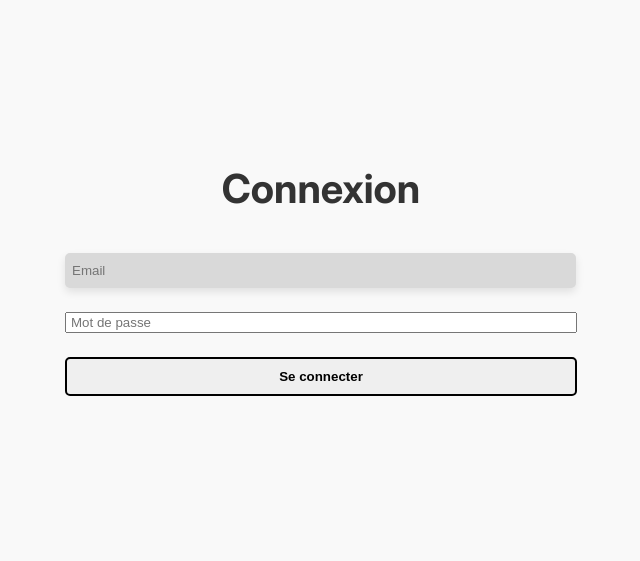
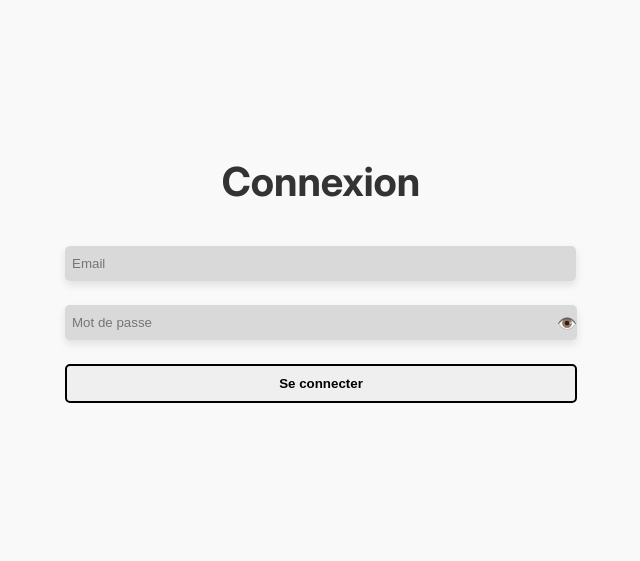
Before and after one commit to ffillouxdev/BUT2-TP-Blog, a PHP site: page /but2-tp-blog/auth.php in a window 1280 px wide. Shown: the top 561 px of the page, without its empty margins (319-959 px from the left). Run offline with PHP 8.4, Linux system fonts and the light colour scheme.

Commit message:
Merge florianDev to Sacha

```diff
--- a/auth.php
+++ b/auth.php
@@ -7,15 +7,19 @@
     }
 ?>
 <main class='main-auth'>
+    <?php if ($_SESSION['sansPseudo'] === false) { ?>
     <div class="auth-container">
         <h2>Connexion</h2>
         <form method='POST'>
             <input type="email" placeholder='Email' name='email'>
-            <input type="text" placeholder='Mot de passe' name ='mdp'>
+            <div class="show-hide-password">
+                <input type="password" placeholder='Mot de passe' name ='mdp'>
+                <span>👁️</span>
+            </div>
             <button type='submit'>Se connecter</button>
         </form>
     </div>
-</main>
+    <?php } ?>
 <?php
 
     if ($_SERVER['REQUEST_METHOD'] == 'POST' && !empty($_POST['email']) && !empty($_POST['mdp'])) {
```
